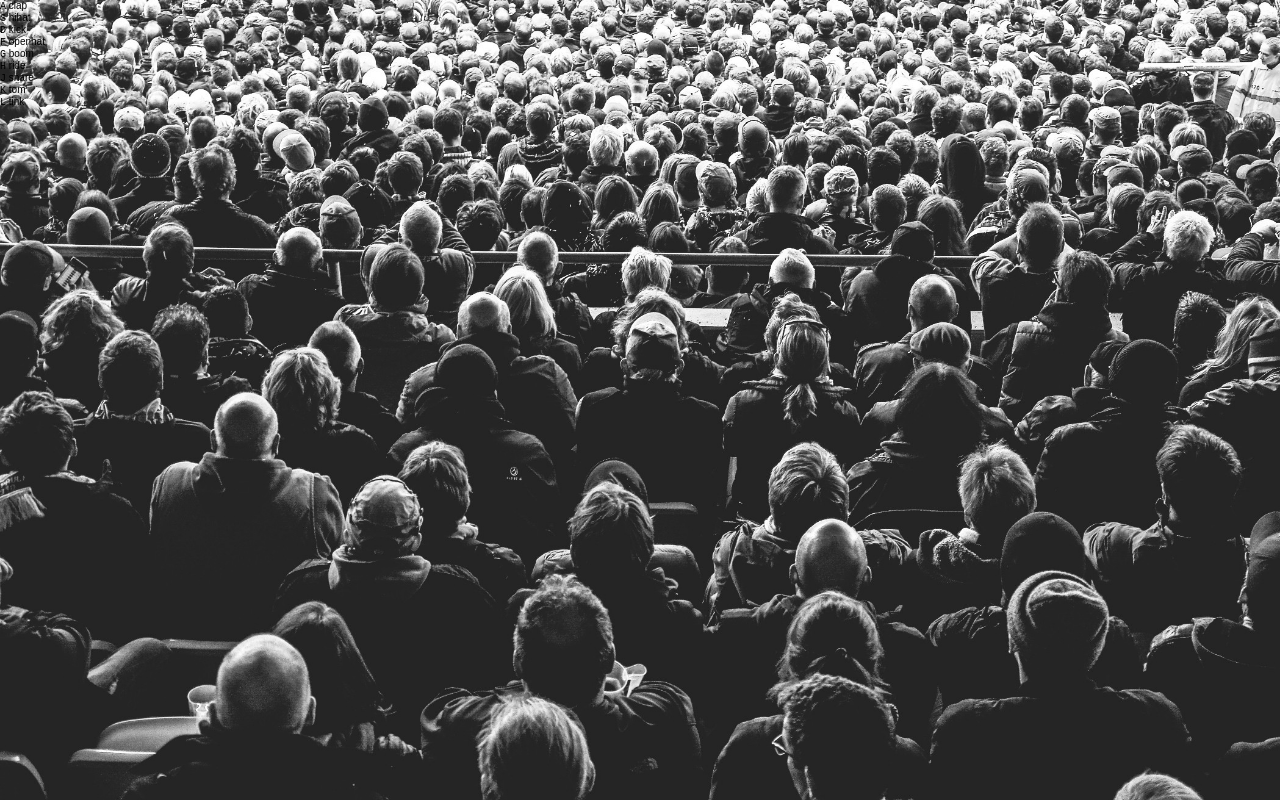
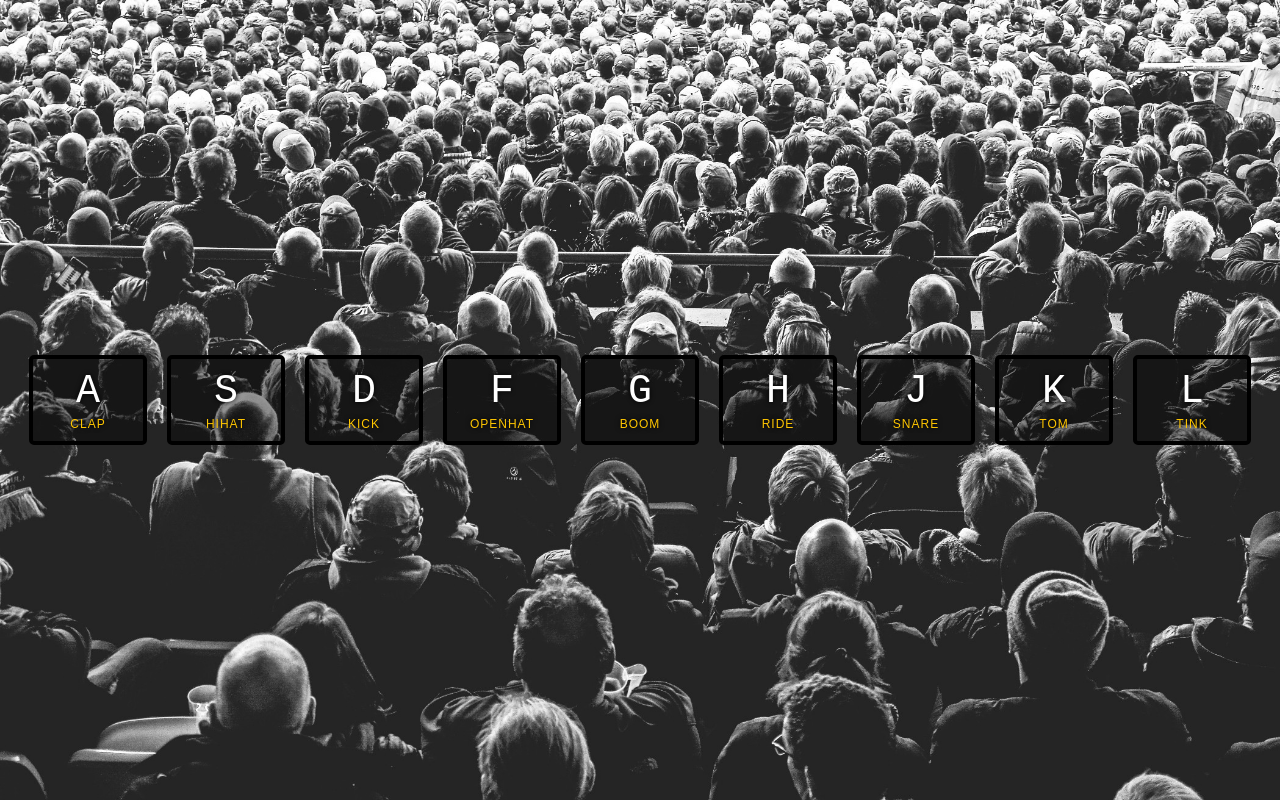
Before and after one commit to michellerenehey/js-drumkit-practice, a plain HTML site: page index.html in a window 1280 px wide. Drawn offline with Linux system fonts and the light colour scheme.

Commit message:
added CSS

```diff
--- a/style.css
+++ b/style.css
@@ -11,9 +11,41 @@
 }
 
 .keys {
-    dislpay: flex;
+    display: flex;
     flex: 1;
     min-height: 100vh;
     align-items: center;
     justify-content: center;
 }
+
+.key {
+    border: .4rem solid black;
+    border-radius: .5rem;
+    margin: 1rem;
+    font-size: 1.5rem;
+    padding: 1rem .5rem;
+    transition: all .07s ease;
+    width: 10rem;
+    text-align: center;
+    color: white;
+    background: rgba(0,0,0,0.4);
+    text-shadow: 0 0 .5rem black;
+}
+
+kbd {
+    display: block;
+    font-size: 4rem;
+}
+
+.sound {
+    font-size: 1.2rem;
+    text-transform: uppercase;
+    letter-spacing: .1rem;
+    color: #ffc600;
+}
+
+.playing {
+    transform: scale(1.1);
+    border-color: #ffc600;
+    box-shadow: 0 0 1rem #ffc600;
+}
```
